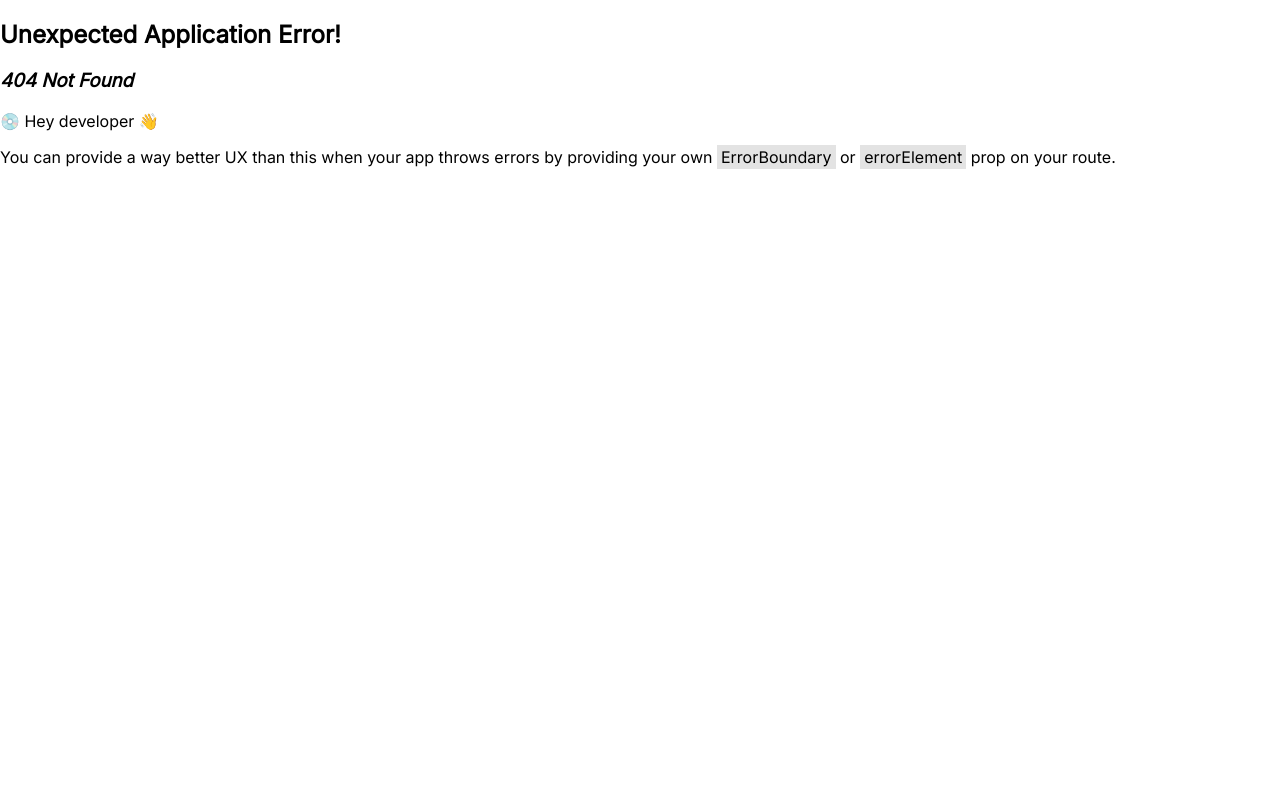
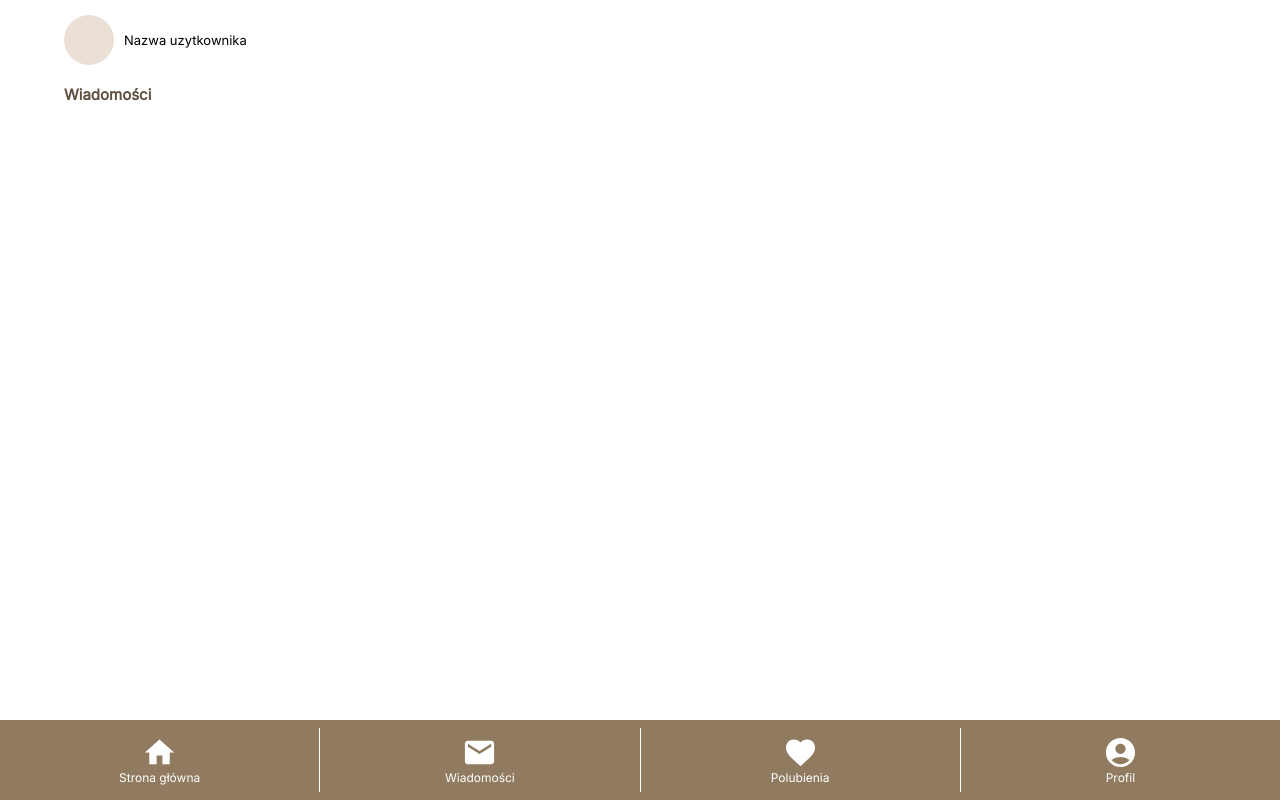
Before and after one commit to asiabielawska/PetsFinder, a React (Vite) app: page /messages in a window 1280 px wide. Before the commit this address had no page. Built offline with nearby package versions, Linux system fonts and the light colour scheme.

Commit message:
Add messages component

```diff
--- a/src/HomePage.tsx
+++ b/src/HomePage.tsx
@@ -21,7 +21,6 @@ export const HomePage = () => {
         <Heading>Najnowsze ogłoszenia</Heading>
         <LatestAnnouncements />
       </MainContent>
-
       <BottomMainMenuBar />
     </>
   );
--- a/src/components/HomePage/BottomMainMenuBar/BottomMainMenuBar.tsx
+++ b/src/components/HomePage/BottomMainMenuBar/BottomMainMenuBar.tsx
@@ -3,7 +3,7 @@ import HomeIcon from "@mui/icons-material/Home";
 import EmailIcon from "@mui/icons-material/Email";
 import FavoriteIcon from "@mui/icons-material/Favorite";
 import AccountCircleIcon from "@mui/icons-material/AccountCircle";
-import { DividerComponent } from "../Divider";
+import { DividerComponent } from "./Divider";
 import { useNavigate } from "react-router-dom";
 
 export const BottomMainMenuBar = () => {
@@ -16,7 +16,7 @@ export const BottomMainMenuBar = () => {
           Strona główna
         </Option>
         <DividerComponent />
-        <Option>
+        <Option onClick={() => navigate("/messages")}>
           <EmailIcon fontSize="large" />
           Wiadomości
         </Option>
--- a/src/components/HomePage/PhotoAndUserName/PhotoAndUserName.tsx
+++ b/src/components/HomePage/PhotoAndUserName/PhotoAndUserName.tsx
@@ -6,8 +6,8 @@ export const PhotoAndUserName = () => {
   return (
     <>
       <PhotoAndName>
-        <UserImage onClick={() => navigate("user-profile")}></UserImage>
-        <UserName onClick={() => navigate("user-profile")}>
+        <UserImage onClick={() => navigate("/user-profile")}></UserImage>
+        <UserName onClick={() => navigate("/user-profile")}>
           Nazwa uzytkownika
         </UserName>
       </PhotoAndName>
--- /dev/null
+++ b/src/components/Messages/Messages.tsx
@@ -0,0 +1,26 @@
+import { useNavigate } from "react-router-dom";
+import {
+  PhotoAndName,
+  UserImage,
+  UserName,
+} from "../HomePage/PhotoAndUserName/styled";
+import { Heading, MainContent } from "../../styled";
+import { BottomMainMenuBar } from "../HomePage/BottomMainMenuBar/BottomMainMenuBar";
+
+export const Messages = () => {
+  const navigate = useNavigate();
+  return (
+    <>
+      <MainContent>
+        <PhotoAndName>
+          <UserImage onClick={() => navigate("/user-profile")}></UserImage>
+          <UserName onClick={() => navigate("/user-profile")}>
+            Nazwa uzytkownika
+          </UserName>
+        </PhotoAndName>
+        <Heading>Wiadomości</Heading>
+      </MainContent>
+      <BottomMainMenuBar />
+    </>
+  );
+};
--- a/src/components/UserProfile/UserProfile.tsx
+++ b/src/components/UserProfile/UserProfile.tsx
@@ -9,11 +9,7 @@ import { PhotoAndUserName } from "../HomePage/PhotoAndUserName/PhotoAndUserName"
 import { Heading, MainContent } from "../../styled";
 import { BottomMainMenuBar } from "../HomePage/BottomMainMenuBar/BottomMainMenuBar";
 
-const mockPets = [
-  { petImg: koteczek, petText: "treść", id: 1 },
-  { petImg: koteczek, petText: "treść", id: 2 },
-  { petImg: koteczek, petText: "treść", id: 3 },
-];
+const mockPets = [{ petImg: koteczek, petText: "treść", id: 1 }];
 
 export const UserProfile = () => {
   const navigate = useNavigate();
--- a/src/main.tsx
+++ b/src/main.tsx
@@ -7,6 +7,7 @@ import { PetProfile } from "./components/PetProfile/PetProfile.tsx";
 import { UserProfile } from "./components/UserProfile/UserProfile.tsx";
 import { Form } from "./components/Form/Form.tsx";
 import { Liked } from "./components/Liked/Liked.tsx";
+import { Messages } from "./components/Messages/Messages.tsx";
 
 const router = createBrowserRouter([
   {
@@ -17,6 +18,7 @@ const router = createBrowserRouter([
   { path: "user-profile", element: <UserProfile /> },
   { path: "form", element: <Form /> },
   { path: "liked", element: <Liked /> },
+  { path: "messages", element: <Messages /> },
 ]);
 
 ReactDOM.createRoot(document.getElementById("root")!).render(
```
Also changed, not shown: src/components/HomePage/BottomMainMenuBar/Divider.tsx (renamed from src/components/HomePage/Divider.tsx).
